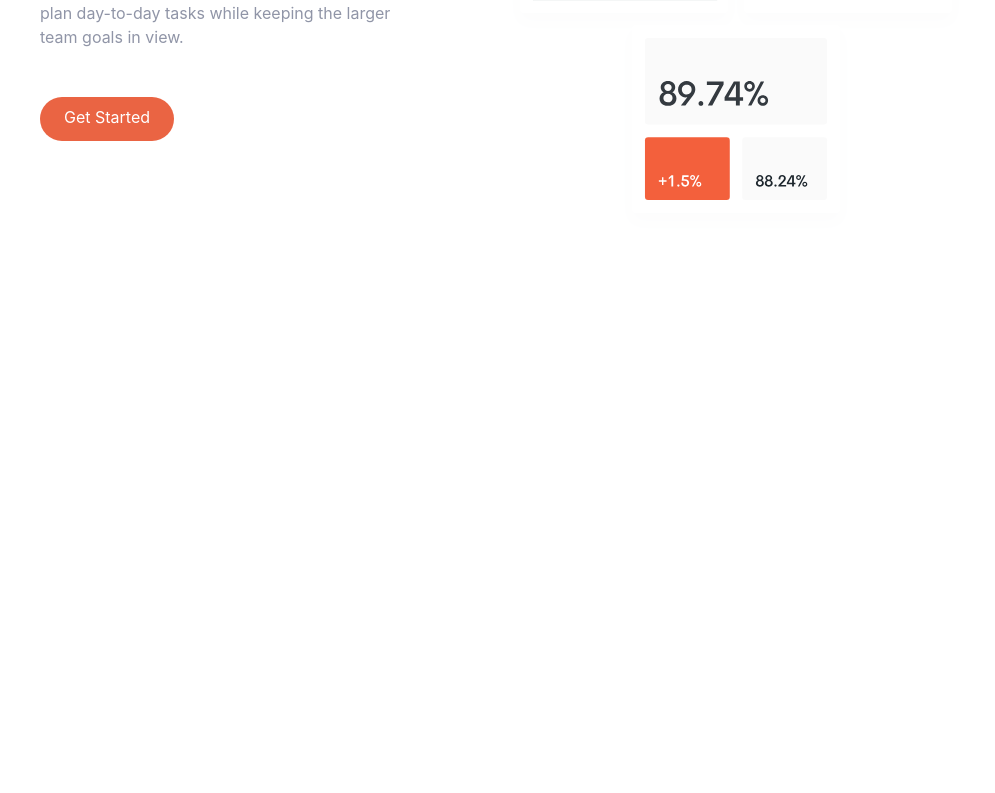
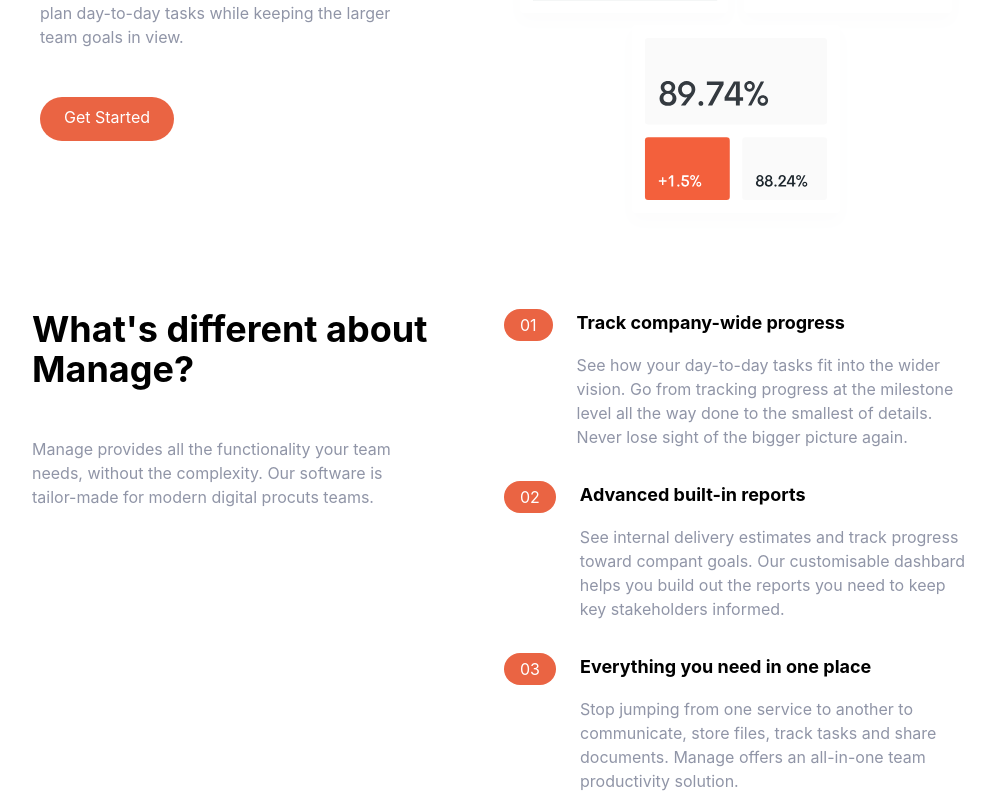
Before and after one commit to RiviCodes/tailwind-landing-page, a React (Create React App) app: page / in a window 1280 px wide. Shown: the part 347-1140 px from the top of the page, without its empty margins (136-1131 px from the left). Before the commit the page ends 800 px from the top, so only its background shows below. Built offline with nearby package versions, Linux system fonts and the light colour scheme.

Commit message:
Add header, flex containers, list items

```diff
--- a/src/components/Features.jsx
+++ b/src/components/Features.jsx
@@ -1,5 +1,107 @@
 import React from "react";
 
 export default function Features() {
-  return <></>;
+  return (
+    <section id="features">
+      {/* Flex container */}
+      <div className="container flex flex-col px-4 mx-auto mt-10 space-y-12 md:space-y-0 md:flex-row">
+        {/* What's different */}
+        <div className="flex flex-col space-y-12 md:w-1/2">
+          <h2 className="max-w-md text-4xl font-bold text-center md:text-left">
+            What's different about Manage?
+          </h2>
+          <p className="max-w-sm text-center text-darkGrayishBlue md:text-left">
+            Manage provides all the functionality your team needs, without the
+            complexity. Our software is tailor-made for modern digital procuts
+            teams.
+          </p>
+        </div>
+
+        {/* Numbered list */}
+        <div className="flex flex-col space-y-8 md:w-1/2">
+          {/* List item #1 */}
+          <div className="flex flex-col space-y-3 md:space-y-0 md:space-x-6 md:flex-row">
+            {/* Heading */}
+            <div className="rounded-l-full bg-brightRedSupLight md:bg-transparent">
+              <div className="flex items-center space-x-2">
+                <div className="px-4 py-2 text-white rounded-full md:py-1 bg-brightRed">
+                  01
+                </div>
+                <h3 className="text-base font-bold md:mb-4 md:hidden">
+                  Track company-wide progress
+                </h3>
+              </div>
+            </div>
+
+            {/* Display only ABOVE md */}
+            <div>
+              <h3 className="hidden mb-4 text-lg text-left font-bold md:block">
+                Track company-wide progress
+              </h3>
+              <p className="text-darkGrayishBlue text-left">
+                See how your day-to-day tasks fit into the wider vision. Go from
+                tracking progress at the milestone level all the way done to the
+                smallest of details. Never lose sight of the bigger picture
+                again.
+              </p>
+            </div>
+          </div>
+
+          {/* List item #2 */}
+          <div className="flex flex-col space-y-3 md:space-y-0 md:space-x-6 md:flex-row">
+            {/* Heading */}
+            <div className="rounded-l-full bg-brightRedSupLight md:bg-transparent">
+              <div className="flex items-center space-x-2">
+                <div className="px-4 py-2 text-white rounded-full md:py-1 bg-brightRed">
+                  02
+                </div>
+                <h3 className="text-base font-bold md:mb-4 md:hidden">
+                  Advanced built-in reports
+                </h3>
+              </div>
+            </div>
+
+            {/* Display only ABOVE md */}
+            <div>
+              <h3 className="hidden mb-4 text-lg text-left font-bold md:block">
+                Advanced built-in reports
+              </h3>
+              <p className="text-darkGrayishBlue text-left">
+                See internal delivery estimates and track progress toward
+                compant goals. Our customisable dashbard helps you build out the
+                reports you need to keep key stakeholders informed.
+              </p>
+            </div>
+          </div>
+
+          {/* List item #3 */}
+          <div className="flex flex-col space-y-3 md:space-y-0 md:space-x-6 md:flex-row">
+            {/* Heading */}
+            <div className="rounded-l-full bg-brightRedSupLight md:bg-transparent">
+              <div className="flex items-center space-x-2">
+                <div className="px-4 py-2 text-white rounded-full md:py-1 bg-brightRed">
+                  03
+                </div>
+                <h3 className="text-base font-bold md:mb-4 md:hidden">
+                  Everything you need in one place
+                </h3>
+              </div>
+            </div>
+
+            {/* Display only ABOVE md */}
+            <div>
+              <h3 className="hidden mb-4 text-lg text-left font-bold md:block">
+                Everything you need in one place
+              </h3>
+              <p className="text-darkGrayishBlue text-left">
+                Stop jumping from one service to another to communicate, store
+                files, track tasks and share documents. Manage offers an
+                all-in-one team productivity solution.
+              </p>
+            </div>
+          </div>
+        </div>
+      </div>
+    </section>
+  );
 }
```
